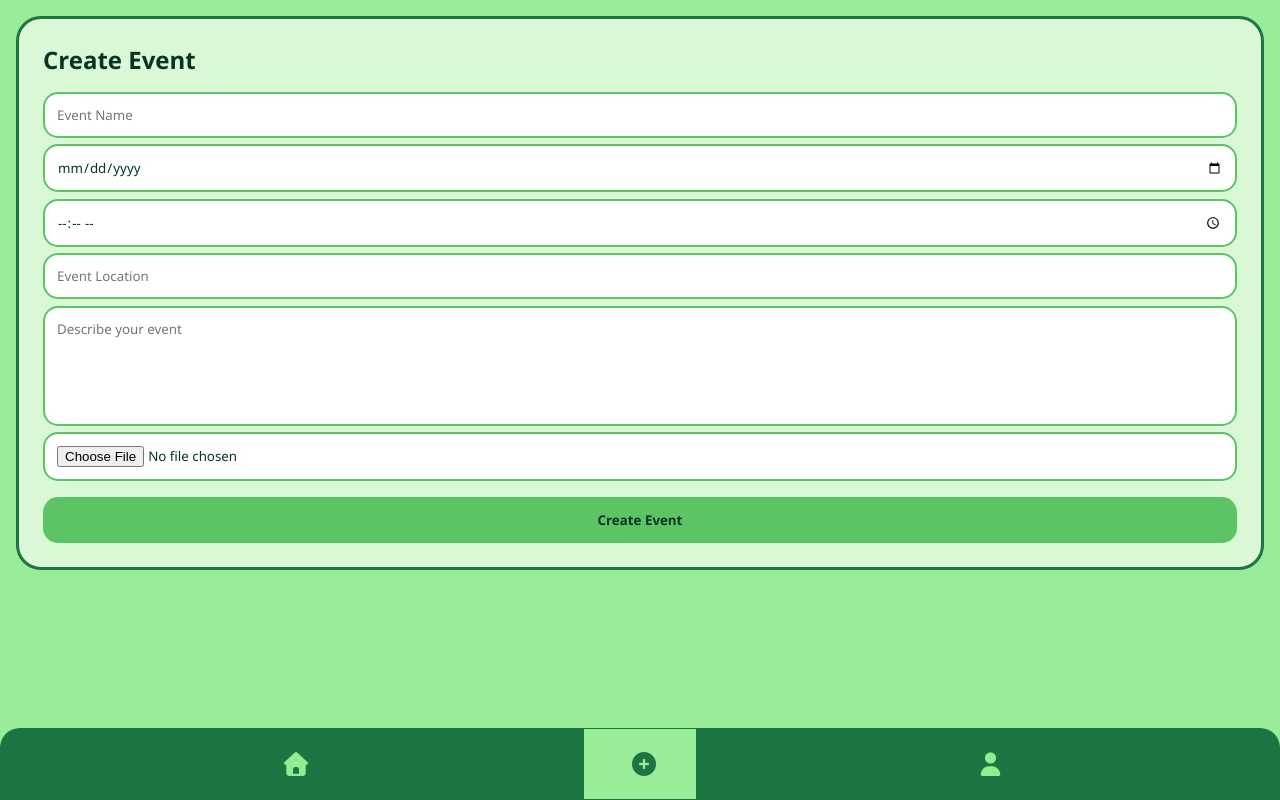
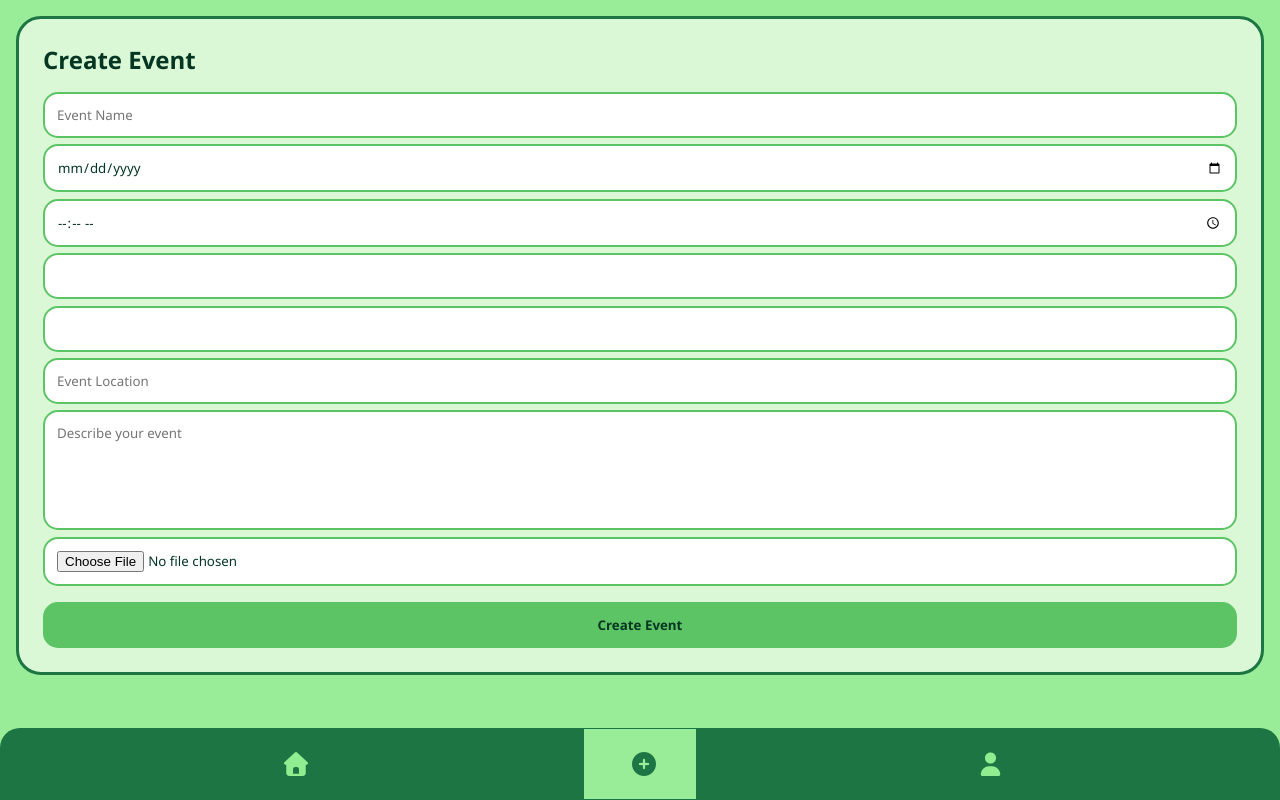
Before and after one commit to champ-Ian/TYP-Event-Tracker-App, a plain HTML site: page create-event.html in a window 1280 px wide. Drawn offline with Linux system fonts and the light colour scheme.

Commit message:
Update create-event.html

```diff
--- a/create-event.html
+++ b/create-event.html
@@ -32,7 +32,8 @@
         <input type="date" id="date">
 
         <input type="time" id="time">
-
+        <input type="start-time" id="start-time">
+        <input type="end-time" id="end-time">
         <input type="text" id="location" placeholder="Event Location">
 
         <textarea
```
